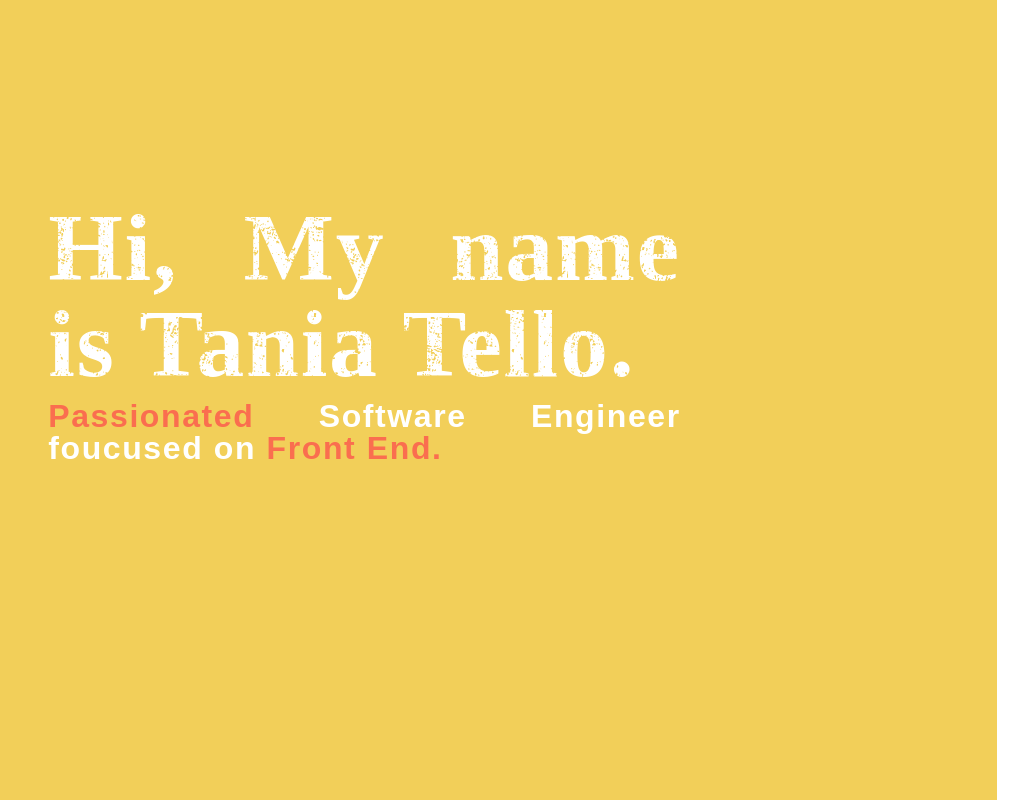
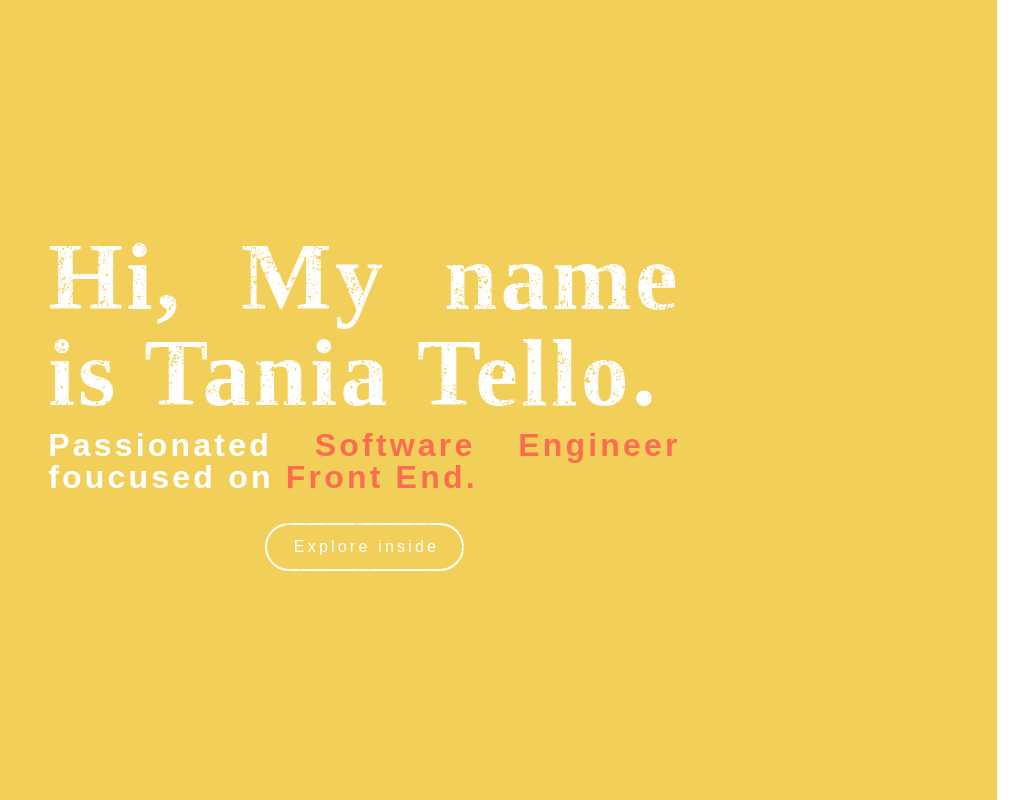
Before and after one commit to tatellog/next-vercel, a Next.js app: page / in a window 1280 px wide. Shown: the whole page, without its empty margins (268-1280 px from the left). Built offline with nearby package versions, Linux system fonts and the light colour scheme; a web font is replaced by a local one.

Commit message:
Add About Link

```diff
--- a/components/Home/Home.styles.tsx
+++ b/components/Home/Home.styles.tsx
@@ -1,5 +1,6 @@
 import { styled, keyframes } from 'styled-components'
 import colors from '@/theme/colors'
+import Link from 'next/link'
 
 export const HomeContainer = styled.div`
   display: flex;
@@ -7,7 +8,7 @@ export const HomeContainer = styled.div`
   align-items: center;
   background-color: ${colors.home.main};
   justify-content: center;
-  letter-spacing: 0.1em;
+  letter-spacing: 0.2em;
 `
 const rotateslide = keyframes`
   0% {
@@ -41,8 +42,53 @@ const rotateslide = keyframes`
 export const SubHeader = styled.div`
   width: 50%;
   height: 50%;
+  display: flex;
+  flex-direction: column;
+  align-items: center;
+  justify-content: center;
 `
 
+export const AboutContainer = styled(Link)`
+  position: relative;
+  margin-top: 30px;
+  display: inline-block;
+  padding: 16px 25px 16px 29px;
+  font-size: 1em;
+  font-family:
+    Source Sans 3,
+    sans-serif;
+  color: ${colors.neutrals.white};
+  background: url('./repeat-white.png') repeat center center/70px 70px;
+  border-radius: 40px;
+  opacity: 1;
+
+  height: auto;
+  width: auto;
+  &:hover {
+    &::after {
+      bottom: 4px;
+      top: 4px;
+      right: 4px;
+      left: 4px;
+    }
+  }
+  &::after {
+    content: '';
+    position: absolute;
+    z-index: 1;
+    border-radius: 40px;
+    background: ${colors.home.main};
+    bottom: 2px;
+    top: 2px;
+    right: 2px;
+    left: 2px;
+  }
+`
+
+export const AboutText = styled.span`
+  z-index: 10;
+  position: relative;
+`
 export const Title = styled.h1`
   text-align: justify;
   font-size: 6rem;
@@ -65,6 +111,7 @@ export const SubTitle = styled.p`
     Source Sans 3,
     sans-serif;
   font-weight: 800;
+  height: auto;
 `
 export const LinkedWord = styled.span`
   color: ${colors.home.linkedWord};
--- a/components/Home/Home.tsx
+++ b/components/Home/Home.tsx
@@ -8,9 +8,12 @@ export const Home = () => {
       <S.SubHeader>
         <S.Title>Hi, My name is Tania Tello.</S.Title>
         <S.SubTitle>
-          <S.LinkedWord>Passionated </S.LinkedWord>Software Engineer foucused on{' '}
+          Passionated <S.LinkedWord>Software Engineer</S.LinkedWord> foucused on{' '}
           <S.LinkedWord>Front End. </S.LinkedWord> {''}
         </S.SubTitle>
+        <S.AboutContainer href="/about">
+          <S.AboutText>Explore inside </S.AboutText>
+        </S.AboutContainer>
       </S.SubHeader>
     </S.HomeContainer>
   )
```
Also changed, not shown: pages/about/index.tsx (+11 -13 lines), public/red-texture.png (added), 1 other file (tests, documents, lock files or other folders).
